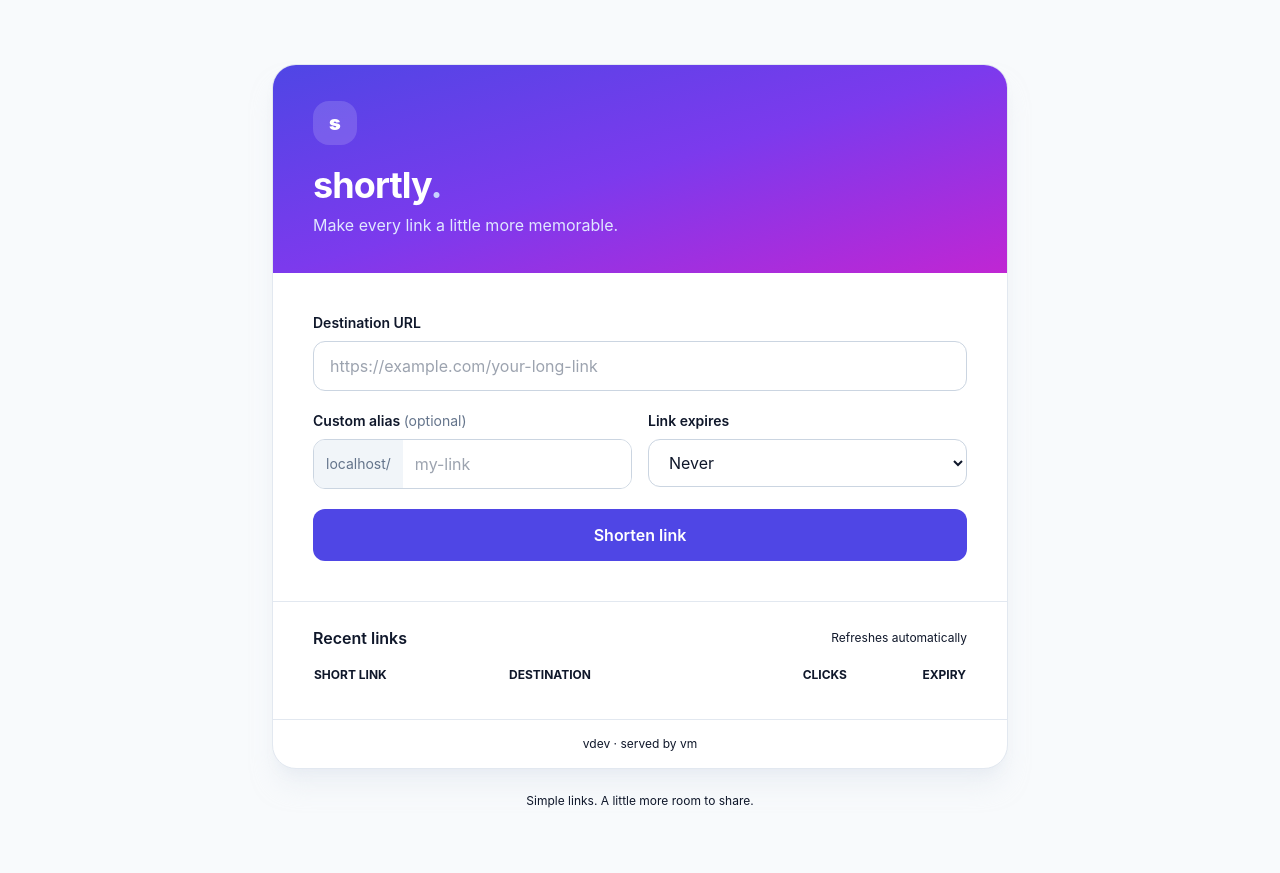
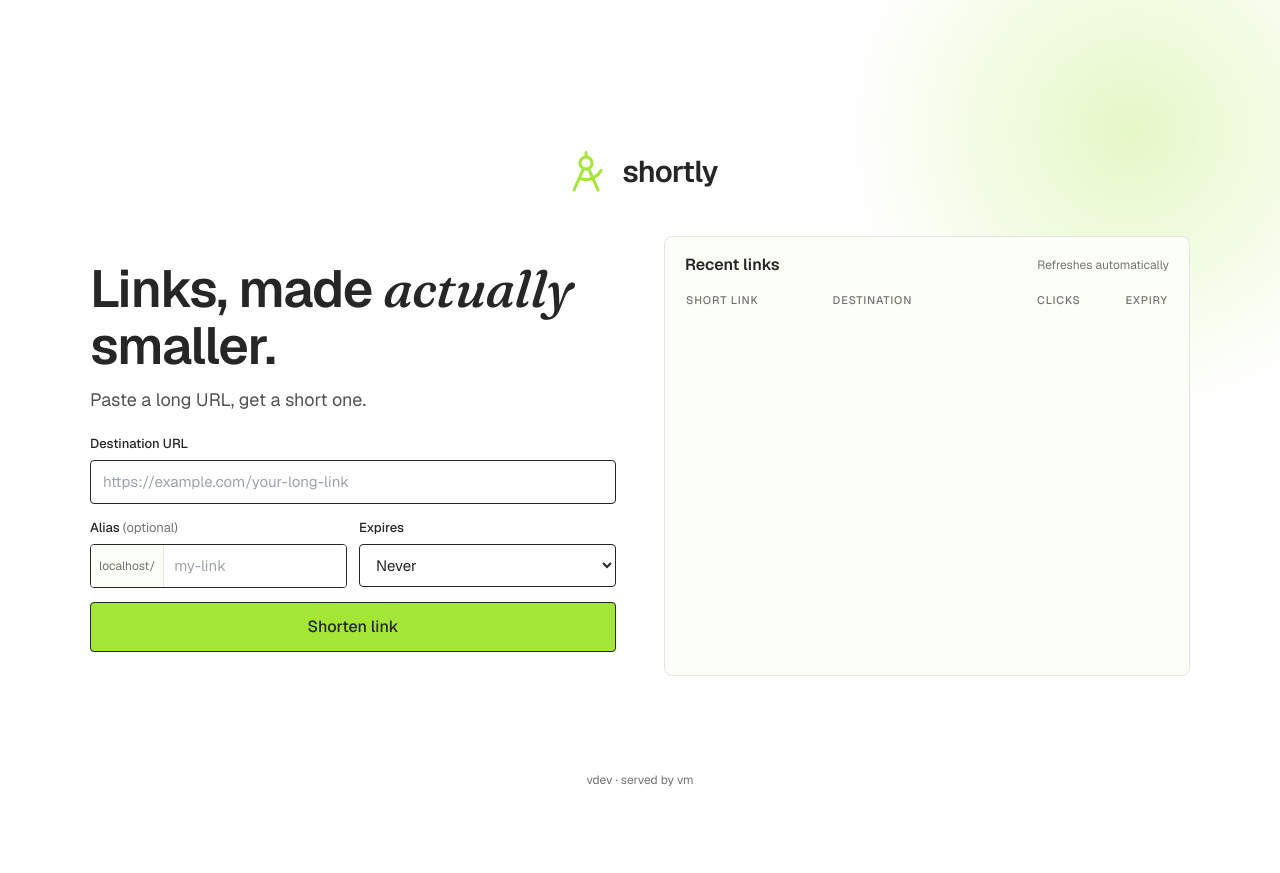
Before and after one commit to kkbot122/DevOps-CA2, a FastAPI app: page / in a window 1280 px wide. After the commit the page ends 786 px from the top, so only its background shows below. Run offline with FastAPI, Linux system fonts and the light colour scheme; data that the repository does not hold is empty; some libraries are stand-ins or nearby versions.

Commit message:
Redesign Shortly frontend

```diff
--- a/app/templates/index.html
+++ b/app/templates/index.html
@@ -1,40 +1,119 @@
 <!doctype html>
-<html lang="en" class="h-full">
+<html lang="en">
 <head>
-  <meta charset="utf-8"><meta name="viewport" content="width=device-width, initial-scale=1">
-  <meta name="color-scheme" content="light dark"><title>shortly — links, made smaller</title>
+  <meta charset="utf-8">
+  <meta name="viewport" content="width=device-width, initial-scale=1">
+  <meta name="color-scheme" content="light">
+  <title>shortly — links, made smaller</title>
+  <link rel="preconnect" href="https://fonts.googleapis.com">
+  <link rel="preconnect" href="https://fonts.gstatic.com" crossorigin>
+  <link href="https://fonts.googleapis.com/css2?family=Fraunces:ital,wght@1,500;1,600&family=Geist:wght@400;500;600&display=swap" rel="stylesheet">
   <script src="https://cdn.tailwindcss.com"></script>
   <style>
-    :root { font-family: Inter, ui-sans-serif, system-ui, -apple-system, BlinkMacSystemFont, "Segoe UI", sans-serif; }
-    @media (prefers-color-scheme: dark) { body { background:#0b1020; color:#eef2ff } .surface { background:#111a2e; border-color:#25324b } .muted { color:#9aabc5 } input,select { background:#0b1020!important;color:#eef2ff!important } }
-    .focus-ring:focus { outline:3px solid #93c5fd; outline-offset:2px }
+    :root { --ink:#262626; --rule:#e5e5e5; --cream:#fcfff7; --lime:#a3e635; --muted:#525252; --gray:#737373;
+      font-family: Geist, Inter, ui-sans-serif, system-ui, -apple-system, "Segoe UI", sans-serif; }
+    html, body { height:100%; overflow:hidden; }
+    body { background:#fff; color:var(--ink); }
+    .serif { font-family: Fraunces, "Source Serif Pro", Georgia, serif; font-style:italic; font-weight:500; letter-spacing:-0.01em; }
+    .glow { position:absolute; top:-180px; right:-160px; width:620px; height:620px; pointer-events:none;
+      background:radial-gradient(circle, rgba(163,230,53,.28) 0%, rgba(163,230,53,0) 65%); }
+    .field { width:100%; background:#fff; border:1px solid var(--ink); border-radius:4px; padding:10px 12px; font-size:15px; outline:none; }
+    .field:focus, .btn:focus-visible { outline:3px solid var(--lime); outline-offset:1px; }
+    .btn { border:1px solid var(--ink); border-radius:4px; font-weight:500; cursor:pointer; transition:box-shadow .12s, transform .12s; }
+    .btn:hover:not(:disabled) { box-shadow:2px 2px 0 0 var(--ink); transform:translate(-1px,-1px); }
+    .btn-lime { background:var(--lime); color:var(--ink); }
+    .btn-ghost { background:#fff; color:var(--ink); }
+    .btn:disabled { cursor:wait; opacity:.7; }
+    .card { background:var(--cream); border:1px solid var(--rule); border-radius:8px; }
+    .label { display:block; margin-bottom:6px; font-size:13px; font-weight:500; }
+    .muted { color:var(--gray); }
+    thead th { position:sticky; top:0; background:var(--cream); }
+    tbody td, tbody tr { border-top:1px solid var(--rule); }
+    /* padding gives focus outlines room; negative margin cancels it so layout is unchanged */
+    .form-col { padding:8px; margin:-8px; }
+    ::-webkit-scrollbar { width:6px } ::-webkit-scrollbar-thumb { background:var(--rule); border-radius:3px }
   </style>
 </head>
-<body class="min-h-full bg-slate-50 text-slate-900 antialiased">
-  <main class="mx-auto max-w-3xl px-4 py-10 sm:py-16">
-    <section class="overflow-hidden rounded-3xl border border-slate-200 bg-white shadow-xl shadow-slate-200/50 surface">
-      <header class="bg-gradient-to-br from-indigo-600 via-violet-600 to-fuchsia-600 px-6 py-9 text-white sm:px-10">
-        <div class="mb-5 inline-flex h-11 w-11 items-center justify-center rounded-2xl bg-white/15 text-xl font-black">s</div>
-        <h1 class="text-4xl font-bold tracking-tight">shortly<span class="text-indigo-200">.</span></h1>
-        <p class="mt-2 text-indigo-100">Make every link a little more memorable.</p>
-      </header>
-      <div class="p-6 sm:p-10">
-        <form id="shorten-form" class="space-y-5">
-          <div><label for="url" class="mb-2 block text-sm font-semibold">Destination URL</label><input id="url" name="url" type="url" required placeholder="https://example.com/your-long-link" class="focus-ring w-full rounded-xl border border-slate-300 px-4 py-3 outline-none" /></div>
-          <div class="grid gap-4 sm:grid-cols-2">
-            <div><label for="alias" class="mb-2 block text-sm font-semibold">Custom alias <span class="font-normal text-slate-500">(optional)</span></label><div class="flex overflow-hidden rounded-xl border border-slate-300"><span id="origin" class="flex items-center bg-slate-100 px-3 text-sm text-slate-500"></span><input id="alias" name="alias" maxlength="32" placeholder="my-link" class="focus-ring min-w-0 flex-1 px-3 py-3 outline-none" /></div></div>
-            <div><label for="expiry" class="mb-2 block text-sm font-semibold">Link expires</label><select id="expiry" class="focus-ring w-full rounded-xl border border-slate-300 bg-white px-4 py-3 outline-none"><option value="">Never</option><option value="60">In 1 minute</option><option value="3600">In 1 hour</option><option value="86400">In 1 day</option><option value="604800">In 7 days</option></select></div>
+<body>
+  <div class="relative flex h-full flex-col overflow-hidden">
+    <div class="glow"></div>
+
+    <div class="relative z-10 flex min-h-0 flex-1 flex-col items-center justify-center px-5 pb-10 pt-16">
+      <!-- logo -->
+      <div class="mb-10 flex shrink-0 items-center gap-3">
+        <svg xmlns="http://www.w3.org/2000/svg" width="48" height="48" fill="#a3e635" viewBox="0 0 256 256" aria-hidden="true"><path d="M215.12,123.64a8,8,0,1,0-14.24-7.28,79.58,79.58,0,0,1-33.08,33.5l-16.58-37.32A40,40,0,0,0,136,40.8V24a8,8,0,0,0-16,0V40.8a40,40,0,0,0-15.22,71.74L56.69,220.75a8,8,0,1,0,14.62,6.5l25.14-56.56A95.48,95.48,0,0,0,128,176a99.13,99.13,0,0,0,31.6-5.21l25.09,56.46a8,8,0,0,0,14.62-6.5l-25-56.25A95.81,95.81,0,0,0,215.12,123.64ZM128,56a24,24,0,1,1-24,24A24,24,0,0,1,128,56Zm0,104a79.52,79.52,0,0,1-25-4l16.42-36.94a39.81,39.81,0,0,0,17.2,0l16.48,37.06A83.21,83.21,0,0,1,128,160Z"></path></svg>
+        <span class="text-3xl font-semibold tracking-tight">shortly</span>
+      </div>
+
+      <main class="grid min-h-0 w-full max-w-[1100px] grid-cols-1 items-center gap-5 lg:grid-cols-2 lg:gap-12">
+        <!-- left: headline + form -->
+        <section class="form-col min-h-0 overflow-y-auto">
+          <h1 class="text-[34px] font-semibold leading-[1.1] tracking-[-0.02em] sm:text-[44px] lg:text-[52px]">Links, made <span class="serif">actually</span> smaller.</h1>
+          <p class="mt-3 text-base text-[#525252] sm:text-lg">Paste a long URL, get a short one.</p>
+
+          <form id="shorten-form" class="mt-5 space-y-3.5">
+            <div>
+              <label for="url" class="label">Destination URL</label>
+              <input id="url" name="url" type="url" required placeholder="https://example.com/your-long-link" class="field">
+            </div>
+            <div class="grid grid-cols-2 gap-3">
+              <div>
+                <label for="alias" class="label">Alias <span class="muted font-normal">(optional)</span></label>
+                <div class="flex overflow-hidden rounded-[4px] border border-[#262626] bg-white focus-within:outline focus-within:outline-[3px] focus-within:outline-offset-1 focus-within:outline-[#a3e635]">
+                  <span id="origin" class="flex max-w-[45%] items-center truncate border-r border-[#e5e5e5] bg-[#fcfff7] px-2 text-xs text-[#737373]"></span>
+                  <input id="alias" name="alias" maxlength="32" placeholder="my-link" class="min-w-0 flex-1 px-2.5 py-2.5 text-[15px] outline-none">
+                </div>
+              </div>
+              <div>
+                <label for="expiry" class="label">Expires</label>
+                <select id="expiry" class="field">
+                  <option value="">Never</option>
+                  <option value="60">In 1 minute</option>
+                  <option value="3600">In 1 hour</option>
+                  <option value="86400">In 1 day</option>
+                  <option value="604800">In 7 days</option>
+                </select>
+              </div>
+            </div>
+            <p id="error" role="alert" aria-live="polite" class="hidden text-sm font-medium text-red-700"></p>
+            <button id="submit" class="btn btn-lime flex w-full items-center justify-center gap-2 px-5 py-3 text-base">
+              <span id="spinner" class="hidden h-4 w-4 animate-spin rounded-full border-2 border-[#262626]/30 border-t-[#262626]"></span>
+              <span id="button-label">Shorten link</span>
+            </button>
+          </form>
+
+          <div id="result" class="card mt-4 hidden p-4" aria-live="polite" style="box-shadow:2px 2px 0 0 #262626;border-color:#262626">
+            <p class="text-[11px] font-semibold uppercase tracking-[0.08em] text-[#737373]">Your short link</p>
+            <div class="mt-2 flex flex-wrap items-center gap-2">
+              <a id="short-url" class="min-w-0 flex-1 break-all text-lg font-semibold underline decoration-[#a3e635] decoration-2 underline-offset-4" target="_blank" rel="noopener"></a>
+              <button id="copy" type="button" class="btn btn-ghost px-3 py-1.5 text-sm">Copy</button>
+              <a id="open" class="btn btn-lime px-3 py-1.5 text-sm" target="_blank" rel="noopener">Open</a>
+            </div>
           </div>
-          <p id="error" role="alert" aria-live="polite" class="hidden text-sm font-medium text-rose-600"></p>
-          <button id="submit" class="focus-ring flex w-full items-center justify-center gap-2 rounded-xl bg-indigo-600 px-5 py-3.5 font-semibold text-white transition hover:bg-indigo-700 disabled:cursor-wait disabled:opacity-70"><span id="spinner" class="hidden h-4 w-4 animate-spin rounded-full border-2 border-white/40 border-t-white"></span><span id="button-label">Shorten link</span></button>
-        </form>
-        <div id="result" class="surface mt-5 hidden rounded-2xl border border-indigo-100 bg-indigo-50 p-4" aria-live="polite"><p class="text-xs font-bold uppercase tracking-wider text-indigo-600">Your short link</p><div class="mt-2 flex flex-wrap items-center gap-2"><a id="short-url" class="min-w-0 flex-1 break-all text-lg font-semibold text-indigo-700" target="_blank" rel="noopener"></a><button id="copy" class="focus-ring rounded-lg border border-indigo-200 px-3 py-2 text-sm font-semibold">Copy</button><a id="open" class="focus-ring rounded-lg bg-indigo-600 px-3 py-2 text-sm font-semibold text-white" target="_blank" rel="noopener">Open</a></div></div>
-      </div>
-      <section class="border-t border-slate-200 px-6 py-6 sm:px-10"><div class="mb-4 flex items-center justify-between"><h2 class="font-semibold">Recent links</h2><span class="muted text-xs">Refreshes automatically</span></div><div class="overflow-x-auto"><table class="w-full text-left text-sm"><thead class="muted text-xs uppercase"><tr><th class="pb-3">Short link</th><th class="pb-3">Destination</th><th class="pb-3 text-right">Clicks</th><th class="pb-3 text-right">Expiry</th></tr></thead><tbody id="recent" class="divide-y divide-slate-100"></tbody></table><p id="empty" class="muted hidden py-6 text-center">Your links will show up here.</p></div></section>
-      <footer class="muted border-t border-slate-200 px-6 py-4 text-center text-xs sm:px-10" id="version">v{{ version }}</footer>
-    </section>
-    <p class="muted mt-6 text-center text-xs">Simple links. A little more room to share.</p>
-  </main>
+        </section>
+
+        <!-- right: recent links -->
+        <section class="card flex h-[260px] min-h-0 flex-col self-center overflow-hidden lg:h-[440px]">
+          <div class="flex shrink-0 items-center justify-between px-5 pt-4 pb-3">
+            <h2 class="font-semibold">Recent links</h2>
+            <span class="muted text-xs">Refreshes automatically</span>
+          </div>
+          <div class="min-h-0 flex-1 overflow-auto px-5 pb-3">
+            <table class="w-full text-left text-sm">
+              <thead class="muted text-[11px] uppercase tracking-[0.08em]">
+                <tr><th class="pb-2 font-medium">Short link</th><th class="pb-2 font-medium">Destination</th><th class="pb-2 text-right font-medium">Clicks</th><th class="pb-2 text-right font-medium">Expiry</th></tr>
+              </thead>
+              <tbody id="recent"></tbody>
+            </table>
+            <p id="empty" class="muted hidden py-8 text-center text-sm">Your links will show up here.</p>
+          </div>
+        </section>
+      </main>
+    </div>
+
+    <footer id="version" class="muted absolute inset-x-0 bottom-0 z-10 py-3 text-center text-xs">v{{ version }}</footer>
+  </div>
+
 <script>
 const form=document.querySelector('#shorten-form'), errorBox=document.querySelector('#error'), result=document.querySelector('#result'), btn=document.querySelector('#submit');
 document.querySelector('#origin').textContent=location.host+'/';
@@ -42,7 +121,9 @@ function friendly(status,data){if(status===422)return data.detail?.[0]?.msg||'Pl
 form.addEventListener('submit',async e=>{e.preventDefault();errorBox.classList.add('hidden');result.classList.add('hidden');btn.disabled=true;document.querySelector('#spinner').classList.remove('hidden');document.querySelector('#button-label').textContent='Shortening…';const body={url:document.querySelector('#url').value,alias:document.querySelector('#alias').value||null,expires_in_seconds:document.querySelector('#expiry').value?Number(document.querySelector('#expiry').value):null};try{const r=await fetch('/api/shorten',{method:'POST',headers:{'Content-Type':'application/json'},body:JSON.stringify(body)});const d=await r.json();if(!r.ok){errorBox.textContent=friendly(r.status,{...d,retry:r.headers.get('Retry-After')});errorBox.classList.remove('hidden');return}document.querySelector('#short-url').textContent=d.short_url;document.querySelector('#short-url').href=d.short_url;document.querySelector('#open').href=d.short_url;result.classList.remove('hidden');refreshRecent()}catch(_){errorBox.textContent='Something went wrong on our side, please retry';errorBox.classList.remove('hidden')}finally{btn.disabled=false;document.querySelector('#spinner').classList.add('hidden');document.querySelector('#button-label').textContent='Shorten link'}});
 document.querySelector('#copy').addEventListener('click',async()=>{const text=document.querySelector('#short-url').textContent;try{await navigator.clipboard.writeText(text)}catch(_){const el=document.createElement('textarea');el.value=text;document.body.append(el);el.select();document.execCommand('copy');el.remove()}const b=document.querySelector('#copy');b.textContent='Copied!';setTimeout(()=>b.textContent='Copy',1500)});
 function expiry(value){if(!value)return 'never';const seconds=Math.ceil((new Date(value)-Date.now())/1000);if(seconds<=0)return 'expired';if(seconds<60)return `in ${seconds}s`;if(seconds<3600)return `in ${Math.ceil(seconds/60)}m`;if(seconds<86400)return `in ${Math.ceil(seconds/3600)}h`;return `in ${Math.ceil(seconds/86400)}d`}
-async function refreshRecent(){try{const rows=await(await fetch('/api/links/recent?limit=10')).json();const tbody=document.querySelector('#recent');tbody.replaceChildren();document.querySelector('#empty').classList.toggle('hidden',rows.length>0);for(const x of rows){const tr=document.createElement('tr');tr.className='align-top';const short=document.createElement('a');short.href='/'+encodeURIComponent(x.code);short.textContent=x.code;short.className='font-semibold text-indigo-600';const original=document.createElement('td');original.className='max-w-[16rem] truncate py-3 pl-3 pr-4';original.title=x.url;original.textContent=x.url;const clicks=document.createElement('td');clicks.className='py-3 text-right';clicks.textContent=x.clicks;const exp=document.createElement('td');exp.className='py-3 pl-3 text-right';exp.textContent=expiry(x.expires_at);const code=document.createElement('td');code.className='py-3';code.append(short);tr.append(code,original,clicks,exp);tbody.append(tr)}}catch(_){}}
+async function refreshRecent(){try{const rows=await(await fetch('/api/links/recent?limit=10')).json();const tbody=document.querySelector('#recent');tbody.replaceChildren();document.querySelector('#empty').classList.toggle('hidden',rows.length>0);for(const x of rows){const tr=document.createElement('tr');tr.className='align-top';const short=document.createElement('a');short.href='/'+encodeURIComponent(x.code);short.textContent=x.code;short.className='font-semibold hover:underline';const original=document.createElement('td');original.className='max-w-[9rem] truncate py-2.5 pr-3 text-[#525252] sm:max-w-[12rem]';original.title=x.url;original.textContent=x.url;const clicks=document.createElement('td');clicks.className='py-2.5 text-right tabular-nums';clicks.textContent=x.clicks;const exp=document.createElement('td');exp.className='py-2.5 pl-3 text-right text-[#737373]';exp.textContent=expiry(x.expires_at);const code=document.createElement('td');code.className='py-2.5 pr-3';code.append(short);tr.append(code,original,clicks,exp);tbody.append(tr)}}catch(_){}}
 async function version(){try{const x=await(await fetch('/version')).json();document.querySelector('#version').textContent=`v${x.version} · served by ${x.hostname}`}catch(_){}}
 refreshRecent();version();setInterval(()=>{if(!document.hidden)refreshRecent()},5000);
-</script></body></html>
+</script>
+</body>
+</html>
```
